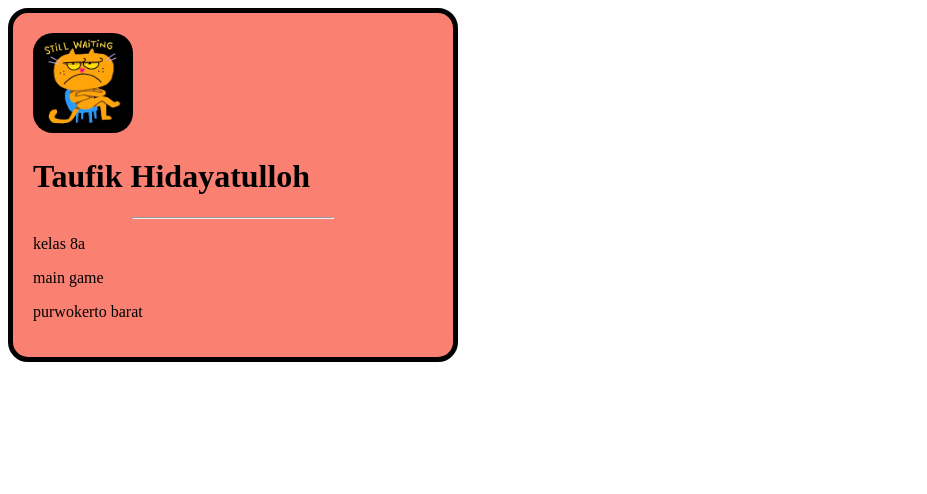
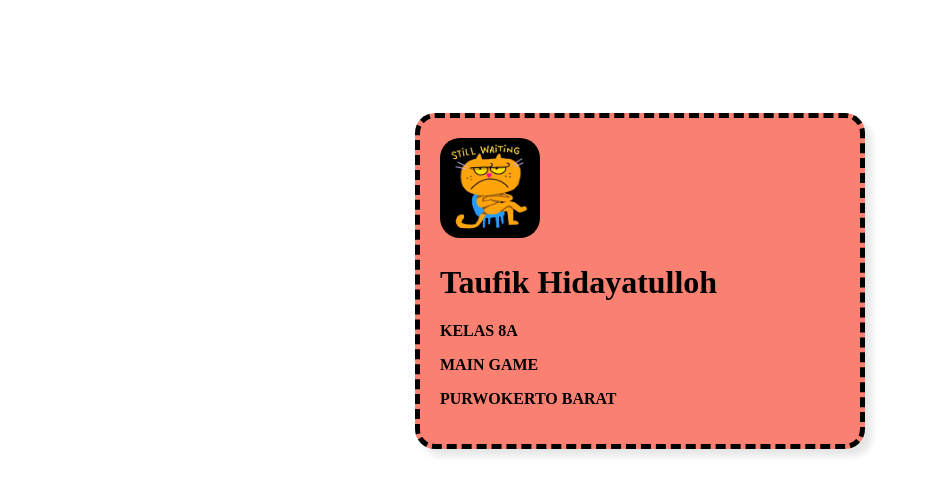
Before and after one commit to mikmself/al-irsyad, a plain HTML site: page pertemuan 4/pertemuan4.html in a window 1280 px wide. Shown: the whole page, without its empty margins (0-927 px from the left). Drawn offline with Linux system fonts and the light colour scheme.

Commit message:
pertemuan 12 oktober

```diff
--- a/pertemuan 4/pertemuan4.html
+++ b/pertemuan 4/pertemuan4.html
@@ -11,11 +11,9 @@
     <div class="card">
         <img class="card-image" src="gambar.webp" alt="gambar kartu">
         <h1>Taufik Hidayatulloh</h1>
-        <!-- ini bagian kelas -->
-        <hr class="line">
         <p class="text-sedang">kelas 8a</p>
-        <p>main game</p>
-        <p>purwokerto barat</p>
+        <p class="text-sedang">main game</p>
+        <p class="text-sedang">purwokerto barat</p>
     </div>
 </body>
 </html>
--- a/pertemuan 4/styles.css
+++ b/pertemuan 4/styles.css
@@ -3,8 +3,17 @@
     padding: 20px;
     width: 400px;
     border-radius: 20px;
-    /* tambahan */
-    border: 5px solid black;
+    border: 5px dashed black;
+    margin: 3cm auto;
+    box-shadow: 7px 7px 7px rgba(0, 0, 0, 0.1);
+}
+
+.card:hover{
+    width: 500px;
+    background-color: green;
+    transition: all;
+    transition-duration: .4s;
+    transition-timing-function: ease-in-out;
 }
 
 .card-image{
@@ -13,8 +22,8 @@
     border-radius: 20px;
 }
 
-.line{
-
-    width: 200px;
-
+.text-sedang{
+ font-size: 16px;
+ text-transform:uppercase;
+ font-weight: bold;
 }
```
